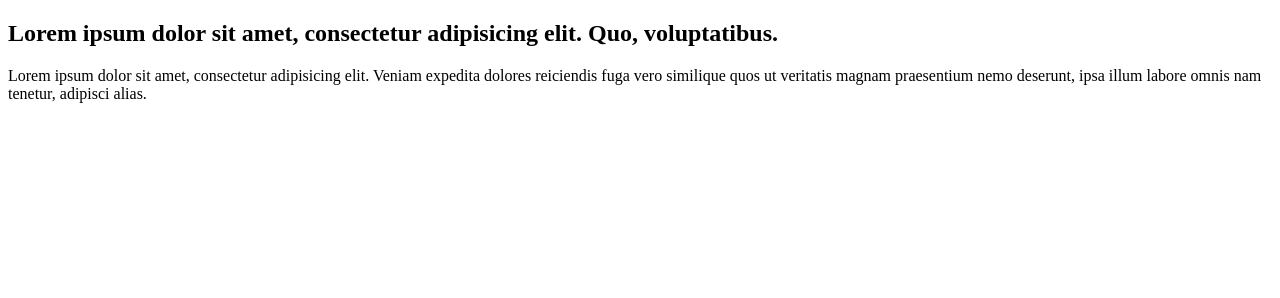
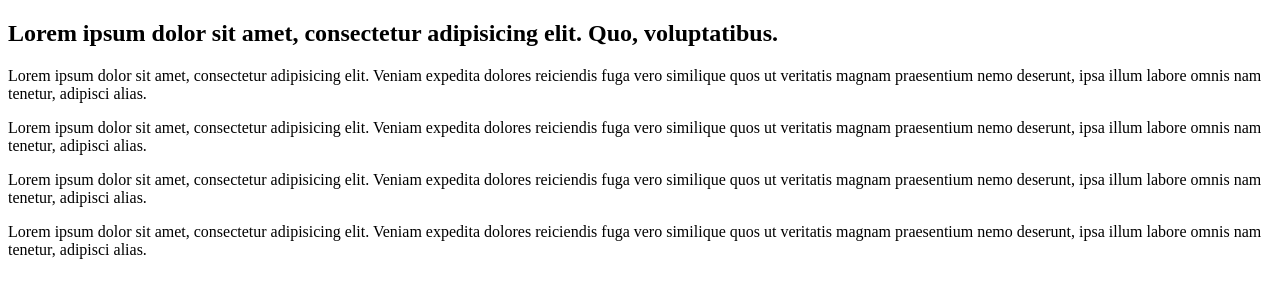
Before and after one commit to Pisik8809/merge-test, a plain HTML site: page index.html in a window 1280 px wide. Drawn offline with Linux system fonts and the light colour scheme.

Commit message:
for merge

```diff
--- a/index.html
+++ b/index.html
@@ -12,6 +12,9 @@
 			<main class="main-block__main-content">
 				<h1 class="main-block__heading">Lorem ipsum dolor sit amet, consectetur adipisicing elit. Quo, voluptatibus.</h1>
 				<p class="main-block__description">Lorem ipsum dolor sit amet, consectetur adipisicing elit. Veniam expedita dolores reiciendis fuga vero similique quos ut veritatis magnam praesentium nemo deserunt, ipsa illum labore omnis nam tenetur, adipisci alias.</p>
+				<p class="main-block__description">Lorem ipsum dolor sit amet, consectetur adipisicing elit. Veniam expedita dolores reiciendis fuga vero similique quos ut veritatis magnam praesentium nemo deserunt, ipsa illum labore omnis nam tenetur, adipisci alias.</p>
+				<p class="main-block__description">Lorem ipsum dolor sit amet, consectetur adipisicing elit. Veniam expedita dolores reiciendis fuga vero similique quos ut veritatis magnam praesentium nemo deserunt, ipsa illum labore omnis nam tenetur, adipisci alias.</p>
+				<p class="main-block__description">Lorem ipsum dolor sit amet, consectetur adipisicing elit. Veniam expedita dolores reiciendis fuga vero similique quos ut veritatis magnam praesentium nemo deserunt, ipsa illum labore omnis nam tenetur, adipisci alias.</p>
 			</main>
 		</section>
 	</div>
```
